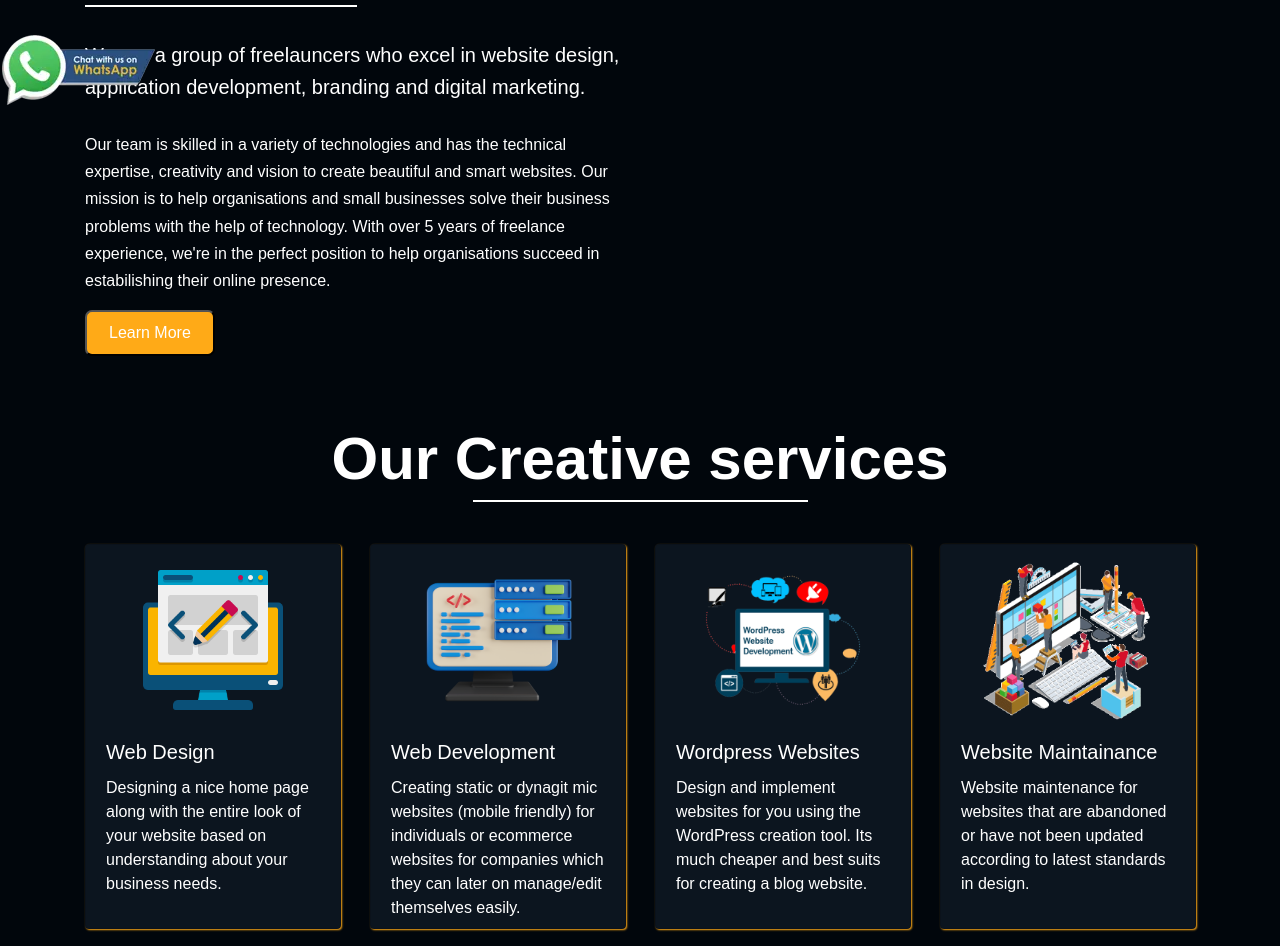
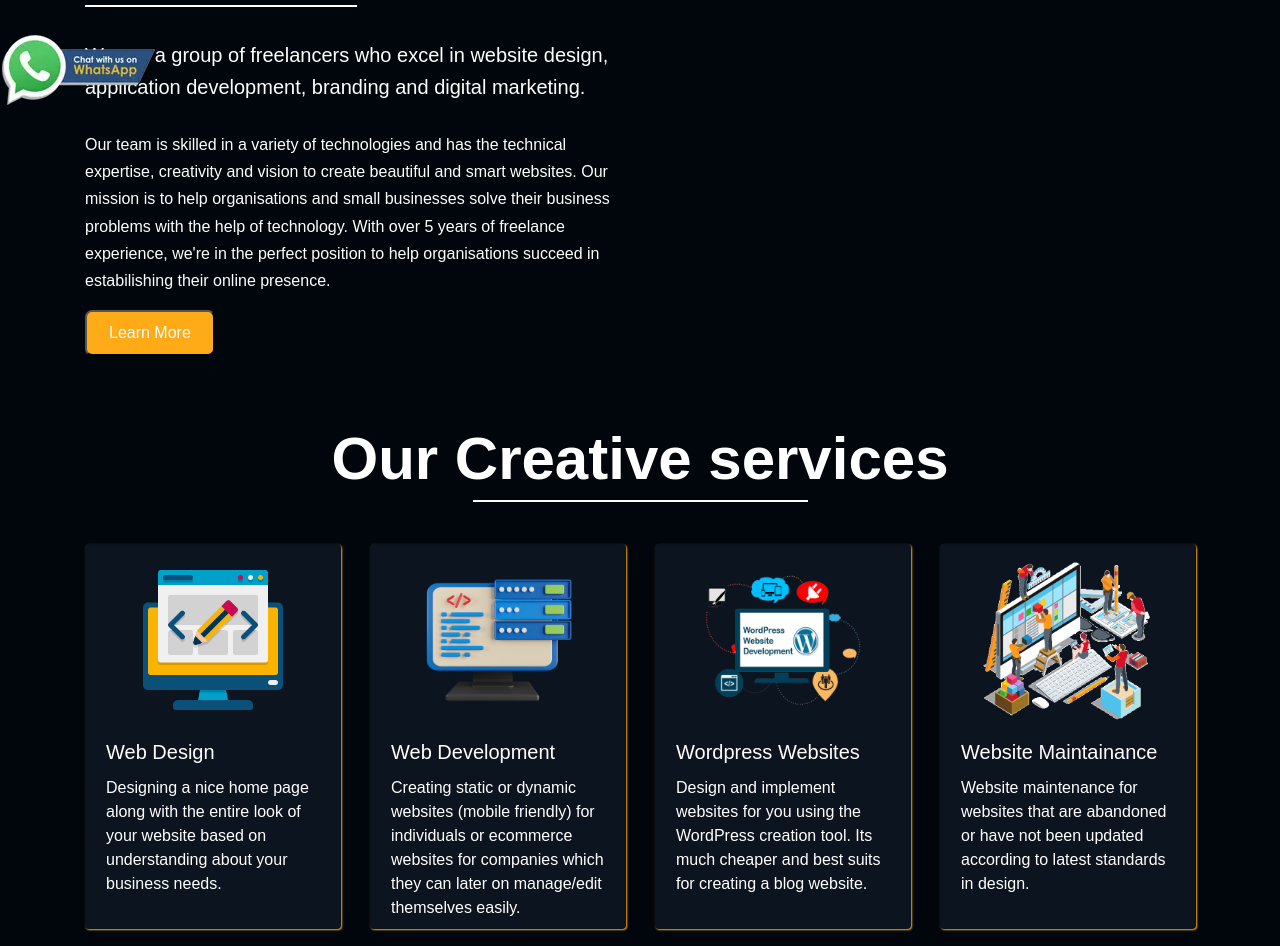
Before and after one commit to sushantmahajan85/dot.net, a plain HTML site: page index.html in a window 1280 px wide. Shown: the part 684-1630 px from the top of the page. Drawn offline with Linux system fonts and the light colour scheme; some icons are missing.

Commit message:
Update index.html

```diff
--- a/index.html
+++ b/index.html
@@ -177,7 +177,7 @@
             <h1>A little about us</h1>
             <hr />
             <h4>
-              We are a group of freelauncers who excel in website design,
+              We are a group of freelancers who excel in website design,
               application development, branding and digital marketing.
             </h4>
             <p>
@@ -239,7 +239,7 @@
               <div class="card-body">
                 <h5 class="card-title">Web Development</h5>
                 <p class="card-text">
-                  Creating static or dynagit mic websites (mobile friendly) for
+                  Creating static or dynamic websites (mobile friendly) for
                   individuals or ecommerce websites for companies which they can
                   later on manage/edit themselves easily.
                 </p>
```
